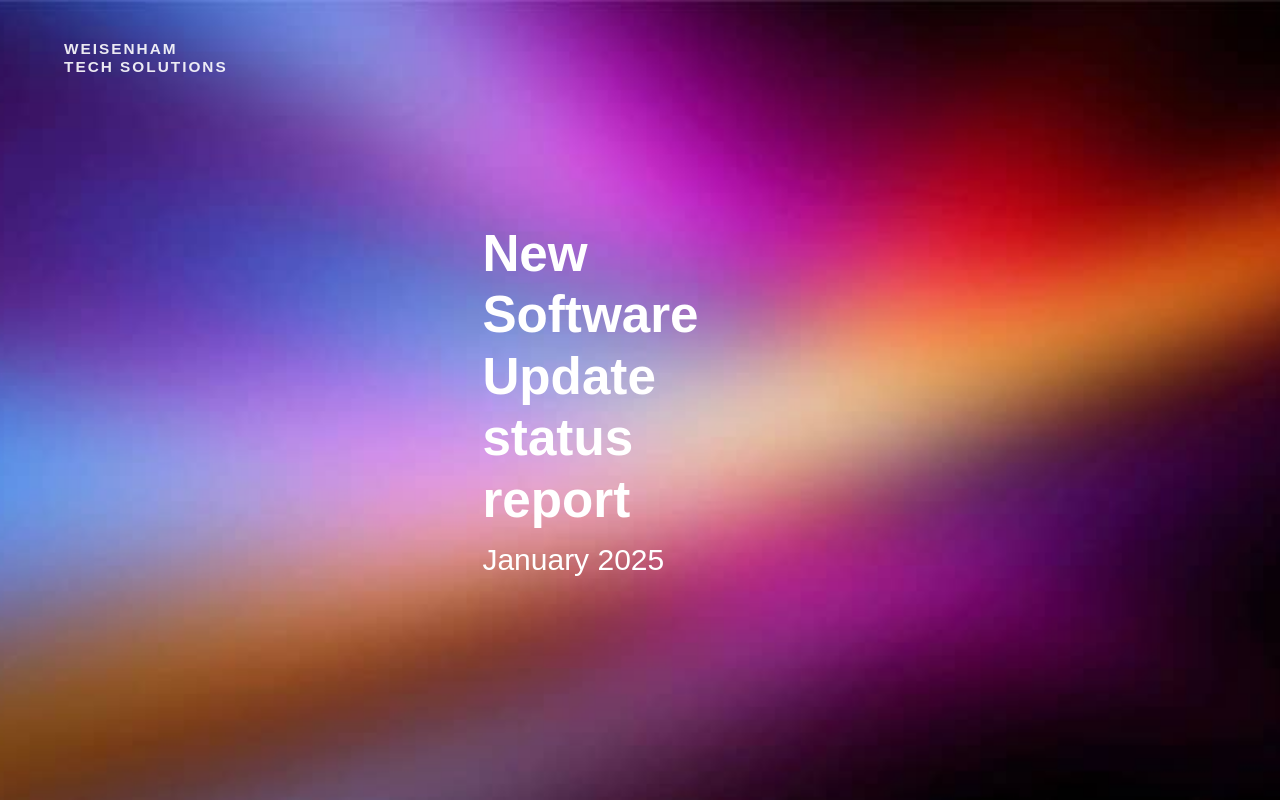
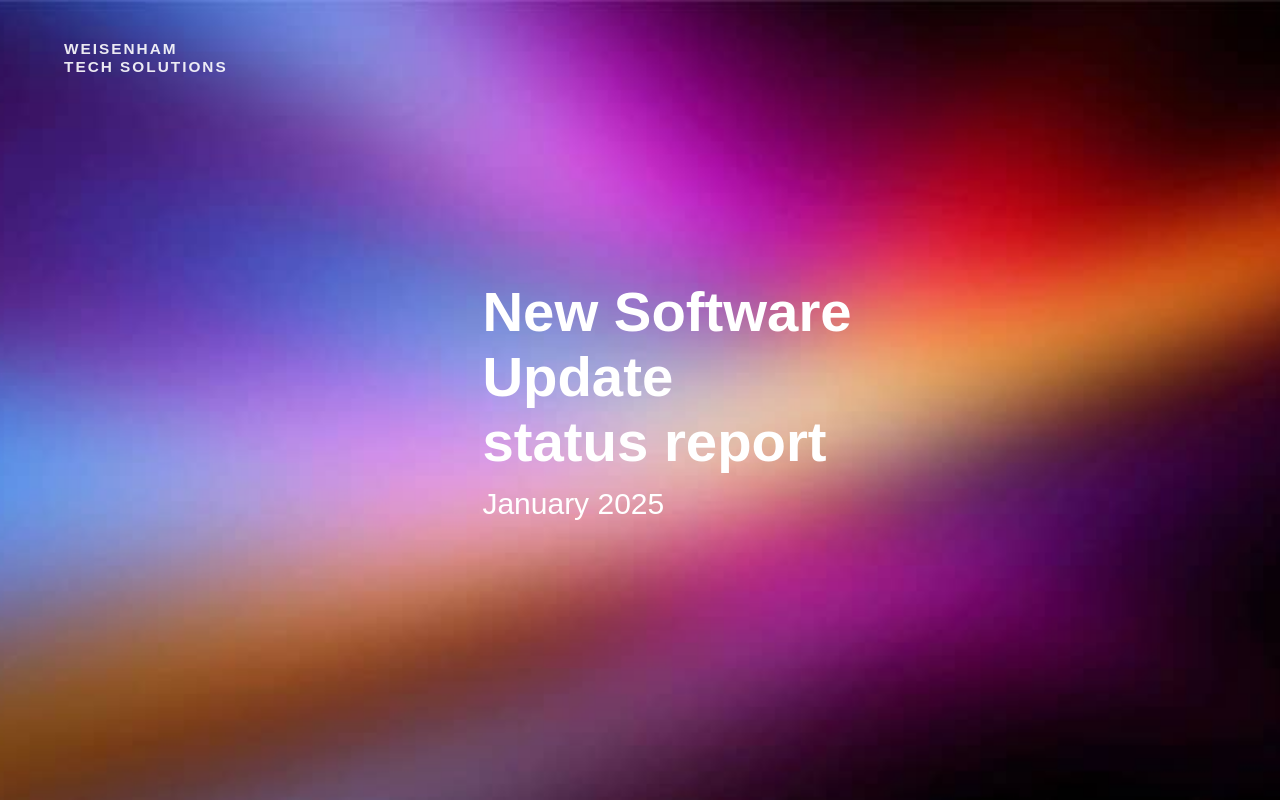
Before and after one commit to setakarimi/background, a plain HTML site: page index.html in a window 1280 px wide. Shown: the top 800 px of the page. Drawn offline with Linux system fonts and the light colour scheme.

Commit message:
Update z.css

```diff
--- a/z.css
+++ b/z.css
@@ -62,10 +62,10 @@ section {
 }
 h1 {
     font-family: 'TT Prosto Sans', sans-serif;
-    font-size: 4vw;
+    font-size: 4.4vw;
     font-weight: 800;
-    line-height: 1.2;
-    max-width: 60%;
+    /* line-height: 1.5; */
+    /* max-width: 80%; */
 }
 p {
     font-family: 'TT Prosto Sans', sans-serif;
```
